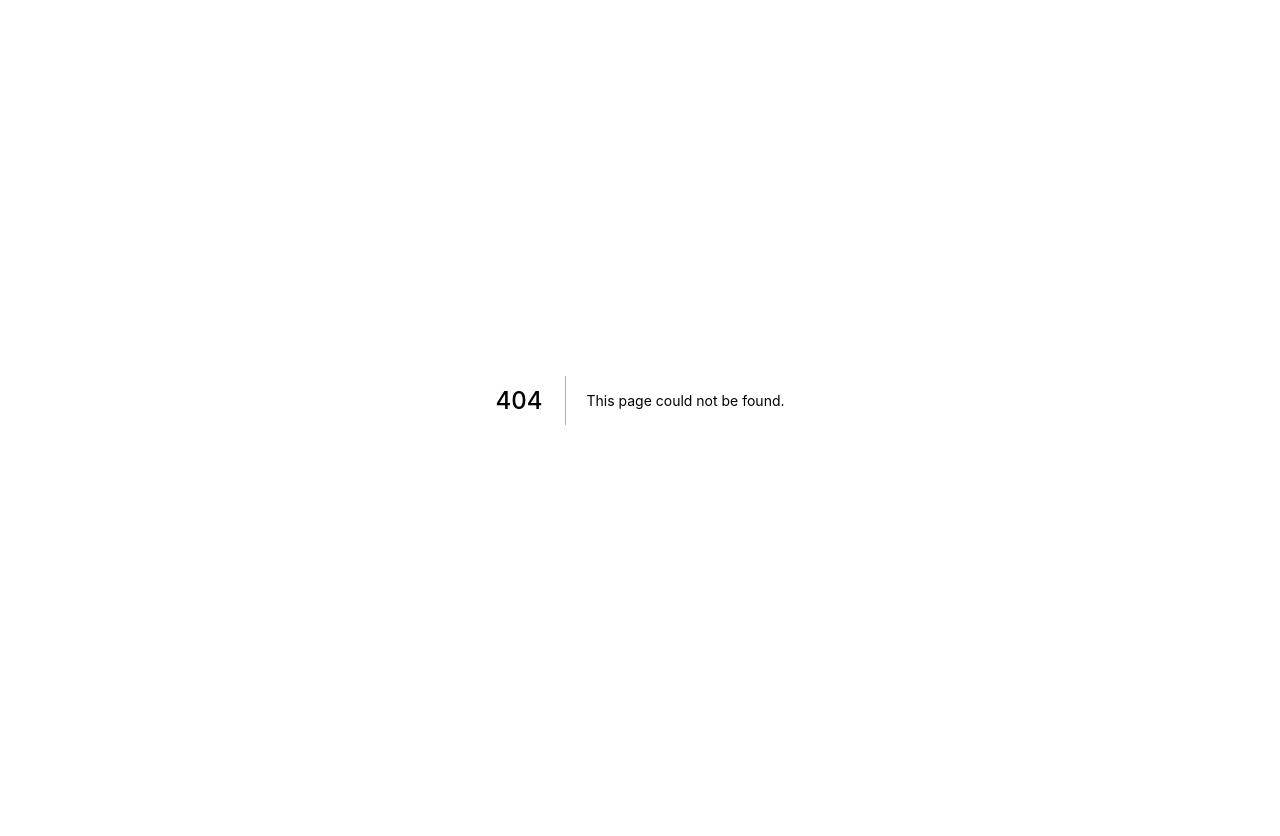
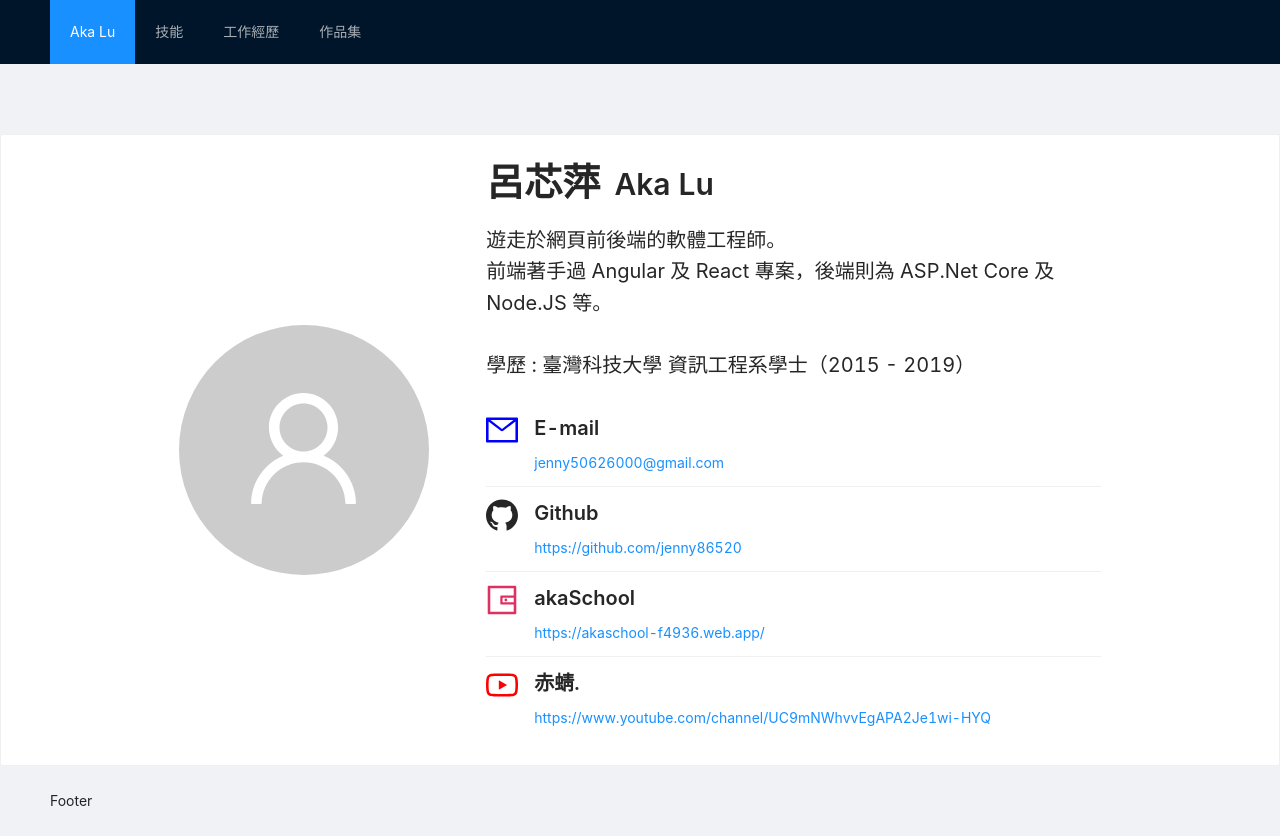
Before and after one commit to jenny86520/aka-world, a Next.js app: page /about in a window 1280 px wide. Before the commit this address had no page. Before the commit the page ends 800 px from the top, so only its background shows below. Built offline with nearby package versions, Linux system fonts and the light colour scheme.

Commit message:
Add page 'About'(add 'nameBlock')

```diff
--- a/pages/_app.tsx
+++ b/pages/_app.tsx
@@ -1,7 +1,16 @@
 import '../styles/globals.css'
+import "antd/dist/antd.css";
 import type { AppProps } from 'next/app'
+import { useRouter } from 'next/router';
+import { useState, useEffect } from 'react';
 
 function MyApp({ Component, pageProps }: AppProps) {
+  const router = useRouter();
+  // TODO: warning: Throttling navigation to prevent the browser from hanging. See <URL>. Command line switch --disable-ipc-flooding-protection can be used to bypass the protection
+  // useEffect(() => {
+  //   router.push('/about');
+  // });
+
   return <Component {...pageProps} />
 }
 
--- /dev/null
+++ b/pages/about.tsx
@@ -0,0 +1,118 @@
+import { Layout, Menu, Row, Col, Card, Tooltip, List } from "antd";
+import { UserOutlined, GithubOutlined, MailOutlined, WalletOutlined, YoutubeOutlined } from '@ant-design/icons';
+import Avatar from "antd/lib/avatar/avatar";
+import { NextPage } from "next";
+import Link from "next/link";
+import { Typography, Divider } from 'antd';
+
+const { Header, Content, Footer } = Layout;
+const { Title, Paragraph, Text } = Typography;
+
+const About: NextPage = () => {
+    const infoMenu = () => {
+        return (<Menu theme="dark" mode="horizontal" defaultSelectedKeys={["name"]}>
+            <Menu.Item key="name">
+                <Link href="#name">Aka Lu</Link>
+            </Menu.Item>
+            <Menu.Item key="skill">
+                <Link href="#skill">技能</Link>
+            </Menu.Item>
+            <Menu.Item key="experience">
+                <Link href="#experience">工作經歷</Link>
+            </Menu.Item>
+            <Menu.Item key="portfolio">
+                <Link href="#portfolio">作品集</Link>
+            </Menu.Item>
+        </Menu>)
+    }
+
+    const nameBlock = () => {
+        return (<Layout style={{}}>
+            <Card style={{ marginTop: '5em' }}>
+                <Row align="middle">
+                    <Col span={6} offset={3}>
+                        <Avatar
+                            size={{ xs: 120, sm: 120, md: 180, lg: 200, xl: 250, xxl: 300 }}
+                            icon={<UserOutlined />} />
+                    </Col>
+                    <Col span={12}>
+                        <Typography>
+                            <Row align="middle">
+                                <Col span={5}>
+                                    <Title>呂芯萍</Title>
+                                </Col>
+                                <Col span={5}>
+                                    <Title level={2}>Aka Lu</Title>
+                                </Col>
+                            </Row>
+                            <Row>
+                                <Paragraph style={{ fontSize: 20 }}>
+                                    遊走於網頁前後端的軟體工程師。<br />
+                                    前端著手過 Angular 及 React 專案，後端則為 ASP.Net Core 及 Node.JS 等。<br />
+                                    <br />
+                                    學歷 : 臺灣科技大學 資訊工程系學士（2015 - 2019）
+                                </Paragraph>
+                            </Row>
+
+                            <List>
+                                <List.Item>
+                                    <Tooltip title="E-mail 聯絡我" placement="topLeft">
+                                        <List.Item.Meta
+                                            avatar={<MailOutlined className="MyIcon" style={{ color: "blue" }} />}
+                                            title={"E-mail"}
+                                            description={<a href="mailto:jenny50626000@gmail.com" target="_block">jenny50626000@gmail.com</a>}>
+                                        </List.Item.Meta>
+                                    </Tooltip>
+                                </List.Item>
+                                <List.Item>
+                                    <Tooltip title="Github 瀏覽我的作品" placement="topLeft">
+                                        <List.Item.Meta
+                                            avatar={<GithubOutlined className="MyIcon" />}
+                                            title={"Github"}
+                                            description={<a href="https://github.com/jenny86520" target="_block">https://github.com/jenny86520</a>}>
+                                        </List.Item.Meta>
+                                    </Tooltip>
+                                </List.Item>
+                                <List.Item>
+                                    <Tooltip title="Angular 個人教學網頁" placement="topLeft">
+                                        <List.Item.Meta
+                                            avatar={<WalletOutlined className="MyIcon" style={{ color: "#DE3163" }} />}
+                                            title={"akaSchool"}
+                                            description={<a href="https://akaschool-f4936.web.app/" target="_block">https://akaschool-f4936.web.app/</a>}>
+                                        </List.Item.Meta>
+                                    </Tooltip>
+                                </List.Item>
+                                <List.Item>
+                                    <Tooltip title="Youtube 訂閱我的遊戲實況頻道" placement="topLeft">
+                                        <List.Item.Meta
+                                            avatar={<YoutubeOutlined className="MyIcon" style={{ color: "red" }} />}
+                                            title={"赤蜻."}
+                                            description={<a href="https://www.youtube.com/channel/UC9mNWhvvEgAPA2Je1wi-HYQ" target="_block">https://www.youtube.com/channel/UC9mNWhvvEgAPA2Je1wi-HYQ</a>}>
+                                        </List.Item.Meta>
+                                    </Tooltip>
+                                </List.Item>
+                            </List>
+
+                        </Typography>
+
+
+                    </Col>
+                </Row>
+            </Card>
+        </Layout>
+        )
+    }
+
+
+    return (<Layout id="name">
+        <Header>
+            {infoMenu()}
+        </Header>
+        <Content>
+            {nameBlock()}
+        </Content>
+        <Footer>Footer</Footer>
+    </Layout>)
+}
+
+export default About;
--- a/styles/globals.css
+++ b/styles/globals.css
@@ -14,3 +14,7 @@ a {
 * {
   box-sizing: border-box;
 }
+
+.MyIcon{
+  font-size: 32px;
+}
```
